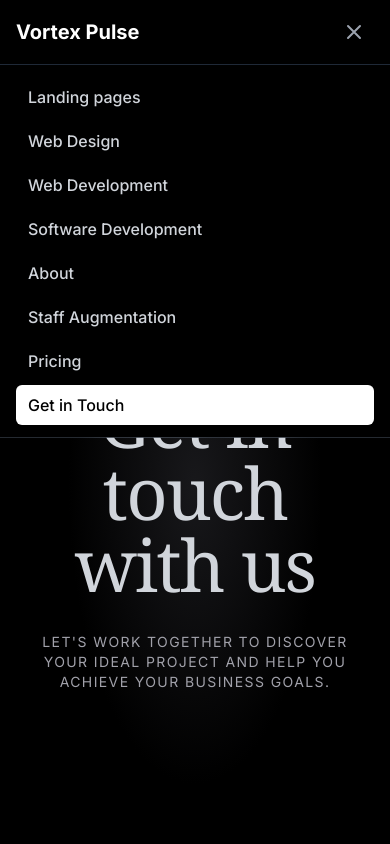
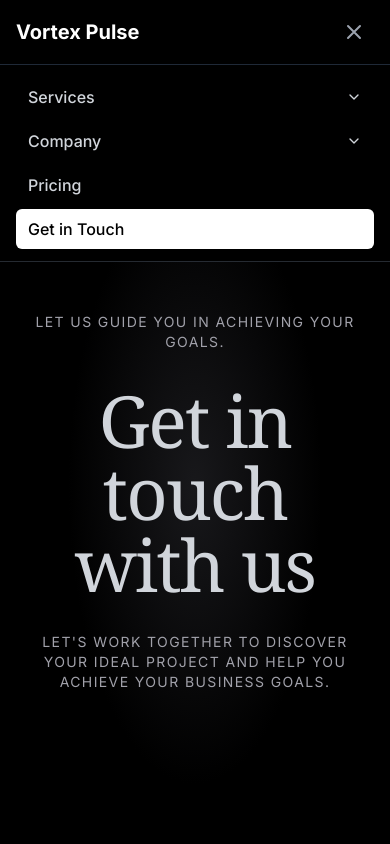
Before and after one commit to Matuzay32/company-01, a Next.js app: page /contact in a window 390 px wide. Both pictures are taken after a click on the button "Open main menu". Shown: the top 844 px of the page. Built offline with nearby package versions, Linux system fonts and the light colour scheme.

Commit message:
fix/ dropdown header upgrade

```diff
--- a/components/ui/Headers/headerGlobal.tsx
+++ b/components/ui/Headers/headerGlobal.tsx
@@ -1,16 +1,15 @@
-"use client";
+'use client';
+import Link from 'next/link';
 
 import {
   CardItem,
   DesktopDropdownMenuItem,
-} from "../Dropdowns/DesktopDropdownManuItem";
-import { useEffect, useState } from "react";
+} from '../Dropdowns/DesktopDropdownManuItem';
+import React, { useState, useEffect } from 'react';
 
-import Link from "next/link";
-import { MenuItem } from "../Dropdowns/MobileDropdownMenuItem";
-import type React from "react";
+import { ChevronDown } from 'lucide-react';
+import { MenuItem } from '../Dropdowns/MobileDropdownMenuItem';
 
-// Tipos para el menú
 type MenuSection = {
   title?: string;
   items: MenuItem[];
@@ -21,34 +20,33 @@ type DropdownMenu = {
   cards?: CardItem[];
 };
 
-// Contenido de los menús
 const menus: Record<string, DropdownMenu> = {
   services: {
     sections: [
       {
         items: [
-          { label: "Landing Pages", href: "/services/landing-pages" },
-          { label: "Web Desing", href: "/services/web-desing" },
-          { label: "Web Development", href: "/services/web-development" },
+          { label: 'Landing Pages', href: '/services/landing-pages' },
+          { label: 'Web Desing', href: '/services/web-desing' },
+          { label: 'Web Development', href: '/services/web-development' },
           {
-            label: "Software Development",
-            href: "/services/software-development",
+            label: 'Software Development',
+            href: '/services/software-development',
           },
         ],
       },
     ],
     cards: [
       {
-        title: "Transactional Emails",
-        description: "Send with confidence",
-        href: "#",
-        icon: "",
+        title: 'Transactional Emails',
+        description: 'Send with confidence',
+        href: '#',
+        icon: '',
       },
       {
-        title: "Marketing Emails",
-        description: "Reach your audience",
-        href: "#",
-        icon: "",
+        title: 'Marketing Emails',
+        description: 'Reach your audience',
+        href: '#',
+        icon: '',
       },
     ],
   },
@@ -56,37 +54,43 @@ const menus: Record<string, DropdownMenu> = {
     sections: [
       {
         items: [
-          { label: "About", href: "/about" },
-          { label: "Staff Augmentation", href: "/services/staff-augmentation" },
+          { label: 'About', href: '/about' },
+          { label: 'Staff Augmentation', href: '/services/staff-augmentation' },
         ],
       },
     ],
     cards: [
       {
-        title: "Handbook",
-        description: "How we work",
-        href: "#",
-        icon: "",
+        title: 'Handbook',
+        description: 'How we work',
+        href: '#',
+        icon: '',
       },
       {
-        title: "Philosophy",
-        description: "What we value",
-        href: "#",
-        icon: "",
+        title: 'Philosophy',
+        description: 'What we value',
+        href: '#',
+        icon: '',
       },
     ],
   },
 };
 
-// Función de utilidad para capitalizar la primera letra
 const capitalize = (s: string) => s.charAt(0).toUpperCase() + s.slice(1);
 
-export default function Header() {
+function HeaderGlobal() {
   const [mobileMenuOpen, setMobileMenuOpen] = useState(false);
   const [activeDropdown, setActiveDropdown] = useState<string | null>(null);
+  const [activeMobileDropdown, setActiveMobileDropdown] = useState<
+    string | null
+  >(null);
 
   const toggleDropdown = (menu: string) => {
     setActiveDropdown(activeDropdown === menu ? null : menu);
+  };
+
+  const toggleMobileDropdown = (menu: string) => {
+    setActiveMobileDropdown(activeMobileDropdown === menu ? null : menu);
   };
 
   const closeDropdowns = () => {
@@ -94,20 +98,20 @@ export default function Header() {
   };
 
   const closeMobileMenu = () => {
-    //setMobileMenuOpen(false);
+    setMobileMenuOpen(false);
+    setActiveMobileDropdown(null);
     setActiveDropdown(null);
   };
 
-  // Cerrar dropdowns al hacer clic fuera
   useEffect(() => {
     const handleClickOutside = (event: MouseEvent) => {
       const target = event.target as HTMLElement;
-      if (!target.closest("[data-dropdown]")) {
+      if (!target.closest('[data-dropdown]')) {
         closeDropdowns();
       }
     };
-    document.addEventListener("mousedown", handleClickOutside);
-    return () => document.removeEventListener("mousedown", handleClickOutside);
+    document.addEventListener('mousedown', handleClickOutside);
+    return () => document.removeEventListener('mousedown', handleClickOutside);
   }, []);
 
   return (
@@ -121,7 +125,7 @@ export default function Header() {
             </Link>
           </div>
 
-          {/* Navegación de escritorio */}
+          {/* Desktop Navigation */}
           <nav className="hidden md:flex items-center space-x-1">
             {Object.entries(menus).map(([key, { sections, cards }]) => (
               <DesktopDropdownMenuItem
@@ -135,17 +139,17 @@ export default function Header() {
                 closeDropdowns={closeDropdowns}
               />
             ))}
-            <Link
+            <a
               href="/pricing"
               className="px-3 py-2 rounded-md text-sm text-gray-300 hover:text-white"
             >
               Pricing
-            </Link>
+            </a>
           </nav>
 
-          {/* Botones de autenticación en escritorio */}
+          {/* Desktop Authentication Buttons */}
           <div className="hidden md:flex items-center space-x-4">
-            <Link
+            <a
               href="/contact"
               className="bg-white text-black px-4 py-2 rounded-full text-sm font-medium hover:bg-gray-100 transition-colors flex items-center gap-1"
             >
@@ -159,10 +163,10 @@ export default function Header() {
                   strokeLinejoin="round"
                 />
               </svg>
-            </Link>
+            </a>
           </div>
 
-          {/* Botón para menú móvil */}
+          {/* Mobile Menu Button */}
           <div className="md:hidden">
             <button
               type="button"
@@ -208,71 +212,59 @@ export default function Header() {
         </div>
       </div>
 
-      {/* Menú móvil */}
+      {/* Mobile Menu */}
       {mobileMenuOpen && (
         <div
           className="md:hidden bg-black border-t border-gray-800"
           id="mobile-menu"
         >
           <div className="container mx-auto px-4 py-3 space-y-1">
-            <Link
-              href="/services/landing-pages"
-              className="block px-3 py-2 rounded-md text-base font-medium text-gray-300 hover:bg-gray-800 hover:text-white"
-              onClick={closeMobileMenu}
-            >
-              Landing pages
-            </Link>
-            <Link
-              href="/services/web-desing"
-              className="block px-3 py-2 rounded-md text-base font-medium text-gray-300 hover:bg-gray-800 hover:text-white"
-              onClick={closeMobileMenu}
-            >
-              Web Design
-            </Link>
-            <Link
-              href="/services/web-development"
-              className="block px-3 py-2 rounded-md text-base font-medium text-gray-300 hover:bg-gray-800 hover:text-white"
-              onClick={closeMobileMenu}
-            >
-              Web Development
-            </Link>
-            <Link
-              href="/services/software-development"
-              className="block px-3 py-2 rounded-md text-base font-medium text-gray-300 hover:bg-gray-800 hover:text-white"
-              onClick={closeMobileMenu}
-            >
-              Software Development
-            </Link>
-            <Link
-              href="/about"
-              className="block px-3 py-2 rounded-md text-base font-medium text-gray-300 hover:bg-gray-800 hover:text-white"
-              onClick={closeMobileMenu}
-            >
-              About
-            </Link>
-            <Link
-              href="/services/staff-augmentation"
-              className="block px-3 py-2 rounded-md text-base font-medium text-gray-300 hover:bg-gray-800 hover:text-white"
-              onClick={closeMobileMenu}
-            >
-              Staff Augmentation
-            </Link>
-            <Link
+            {Object.entries(menus).map(([key, { sections }]) => (
+              <div key={key} className="space-y-1">
+                <button
+                  onClick={() => toggleMobileDropdown(key)}
+                  className="w-full flex items-center justify-between px-3 py-2 rounded-md text-base font-medium text-gray-300 hover:bg-gray-800 hover:text-white"
+                >
+                  <span>{capitalize(key)}</span>
+                  <ChevronDown
+                    size={16}
+                    className={`transition-transform ${
+                      activeMobileDropdown === key ? 'rotate-180' : ''
+                    }`}
+                  />
+                </button>
+                {activeMobileDropdown === key && (
+                  <div className="pl-4 space-y-1 border-l-2 border-gray-800 ml-3">
+                    {sections[0].items.map((item, idx) => (
+                      <a
+                        key={idx}
+                        href={item.href}
+                        className="block px-3 py-2 rounded-md text-sm text-gray-400 hover:bg-gray-800 hover:text-white"
+                        onClick={closeMobileMenu}
+                      >
+                        {item.label}
+                      </a>
+                    ))}
+                  </div>
+                )}
+              </div>
+            ))}
+            <a
               href="/pricing"
               className="block px-3 py-2 rounded-md text-base font-medium text-gray-300 hover:bg-gray-800 hover:text-white"
               onClick={closeMobileMenu}
             >
               Pricing
-            </Link>
-            {/* Botones de autenticación en móvil */}
+            </a>
+            {/* Mobile Authentication Buttons */}
             <div className="mt-3 space-y-1">
-              <Link
+              <a
                 href="/contact"
                 className="block px-3 py-2 bg-white text-black rounded-md text-base font-medium hover:bg-gray-100 transition-colors"
                 onClick={closeMobileMenu}
               >
                 Get in Touch
-              </Link>
+              </a>
             </div>
           </div>
         </div>
@@ -280,3 +272,5 @@ export default function Header() {
     </header>
   );
 }
+
+export default HeaderGlobal;
```
